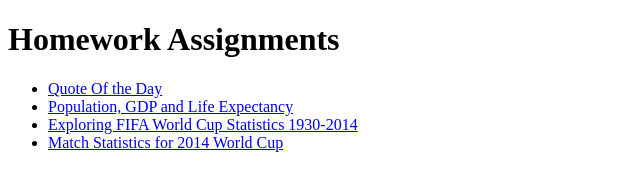
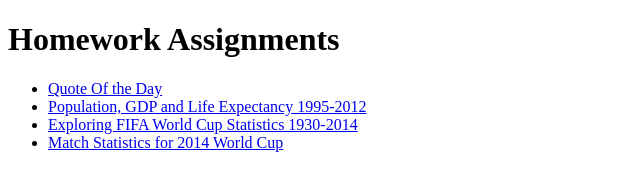
Before and after one commit to noeigenschaften/noeigenschaften.github.io, a plain HTML site: page index.html in a window 1280 px wide. Shown: the full height of the page, 0-640 px from the left. Drawn offline with Linux system fonts and the light colour scheme.

Commit message:
Update index.html

```diff
--- a/index.html
+++ b/index.html
@@ -9,7 +9,7 @@
     <h1>Homework Assignments</h1>
     <ul>
         <li><a href="hw1/hw1.html">Quote Of the Day</a></li>
-        <li><a href="hw2/hw2.html">Population, GDP and Life Expectancy</a></li>
+        <li><a href="hw2/hw2.html">Population, GDP and Life Expectancy 1995-2012</a></li>
         <li><a href="hw3/part1/hw3-part1.html">Exploring FIFA World Cup Statistics 1930-2014</a></li>
         <li><a href="hw3/part2/hw3-part2.html">Match Statistics for 2014 World Cup</a></li>
     </ul>
```
